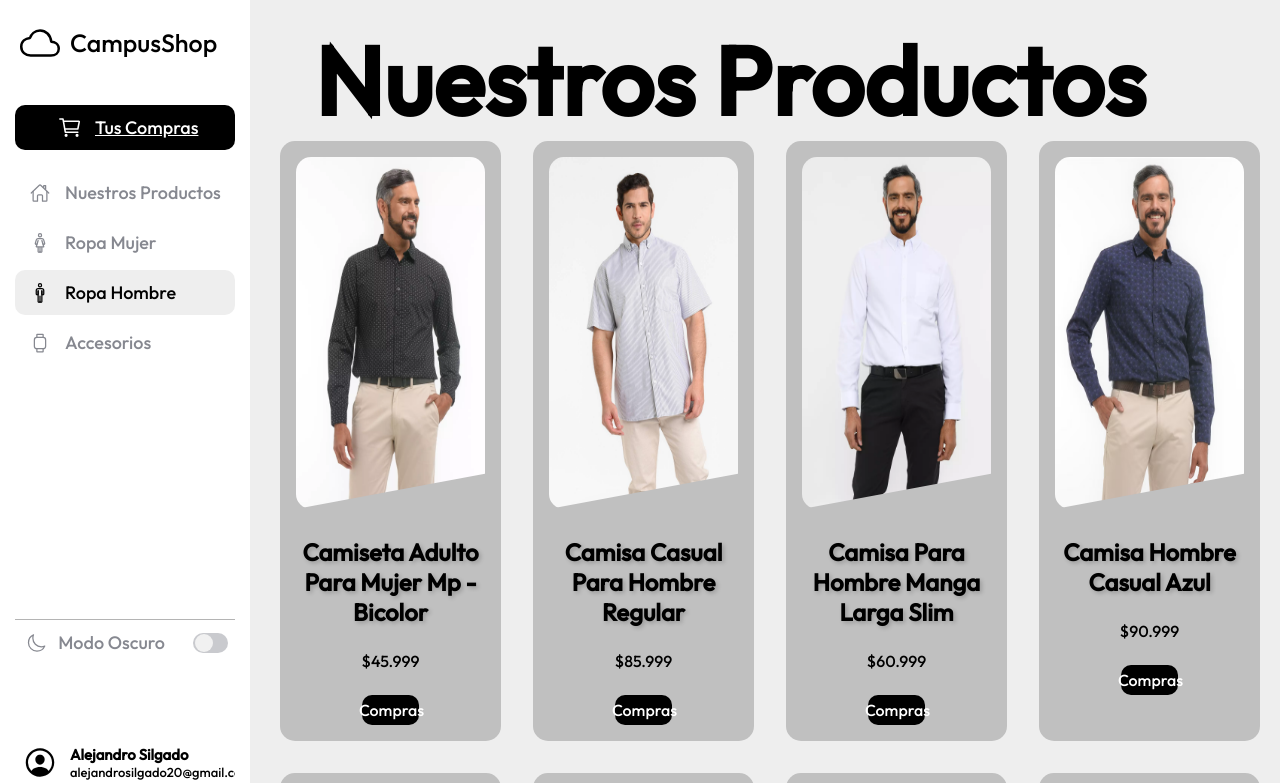
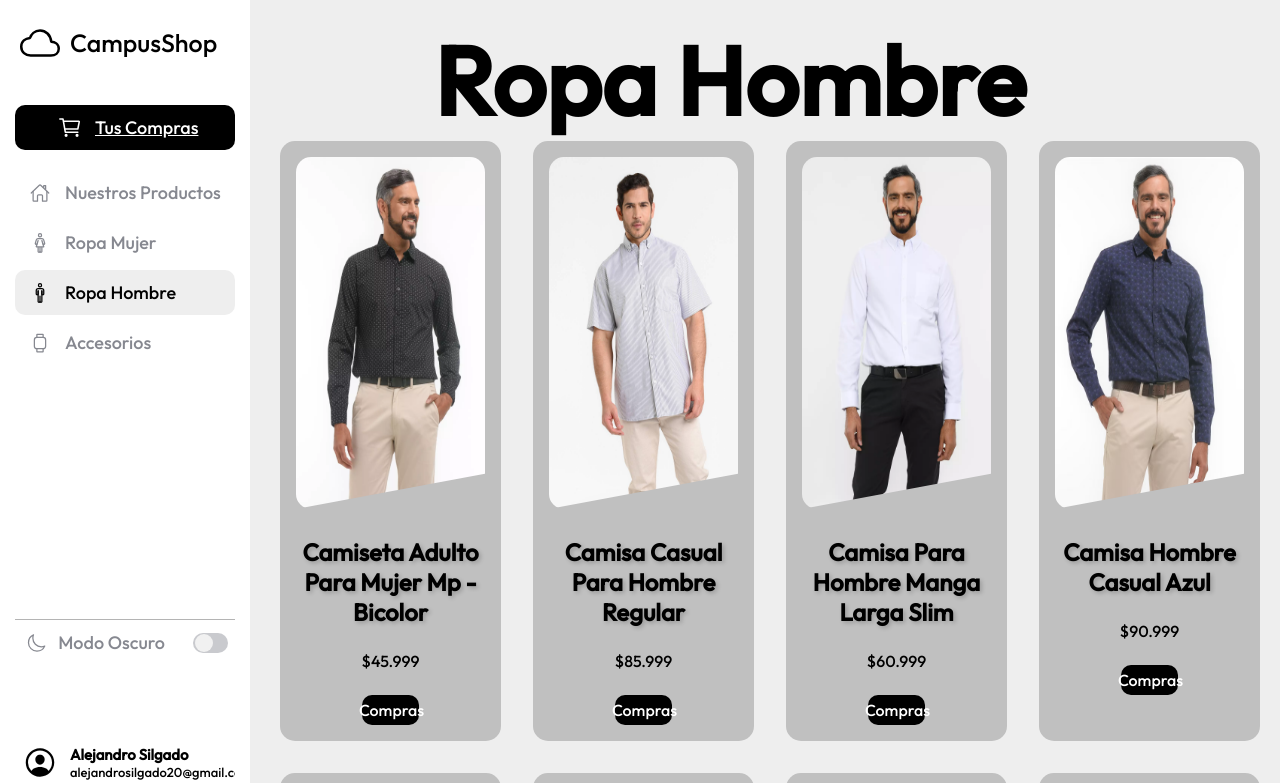
Before and after one commit to alejandroSilgado/E-Commerce_Campushop, a plain HTML site: page ropa_hombre.html in a window 1280 px wide. Shown: the top 783 px of the page. Drawn offline with nearby package versions, Linux system fonts and the light colour scheme.

Commit message:
Finish Commit

```diff
--- a/ropa_hombre.html
+++ b/ropa_hombre.html
@@ -86,7 +86,7 @@
 
 
     <section class="nuestros_productos" id="nuestros_productos ">
-        <h5>Nuestros Productos</h5>
+        <h5>Ropa Hombre</h5>
         <div class="contenedor">
                 <div class="producto">
                     <div class="img-producto">
```
